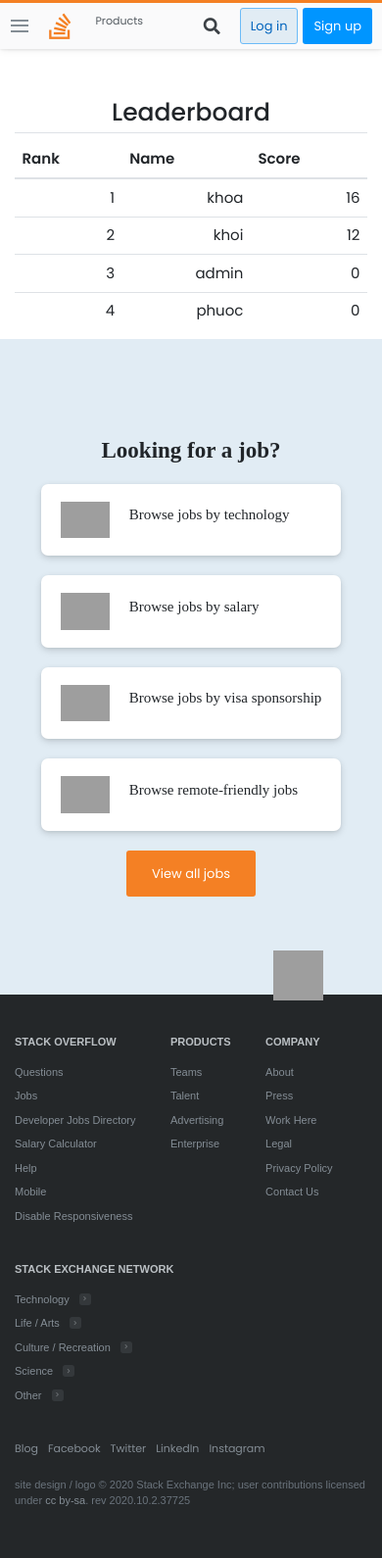
After one commit to khoivankarik/UDPT_Project, a Django app: page /leaderboard/ in a window 390 px wide. The commit adds this page. Shown: the whole page at 98% size. Run offline with Django 3.2, Linux system fonts and the light colour scheme; data comes from the database, SQL or seed files in the repository; some libraries are stand-ins or nearby versions; some web fonts are replaced; grey boxes are pictures that could not be loaded.

Commit message:
page leaderboard created

```diff
--- /dev/null
+++ b/stackprj/stackbase/templates/stackbase/chart.html
@@ -0,0 +1,117 @@
+{% extends 'base.html' %} {% block content %}
+<!DOCTYPE html>
+<html lang="en">
+  <head>
+    <meta charset="UTF-8" />
+    <meta http-equiv="X-UA-Compatible" content="IE=edge" />
+    <meta name="viewport" content="width=device-width, initial-scale=1.0" />
+    <title>Document</title>
+    <link
+      href="https://fonts.googleapis.com/css2?family=Poppins:ital,wght@0,100;0,200;0,300;0,400;0,500;0,600;1,100;1,200;1,300;1,400;1,500&display=swap"
+      rel="stylesheet"
+    />
+    <!-- <link href="https://cdn.jsdelivr.net/npm/bootstrap@5.1.1/dist/css/bootstrap.min.css" rel="stylesheet" integrity="sha384-F3w7mX95PdgyTmZZMECAngseQB83DfGTowi0iMjiWaeVhAn4FJkqJByhZMI3AhiU" crossorigin="anonymous"> -->
+    <style>
+      body {
+        margin-top: 100px;
+        font-family: "Poppins", sans-serif;
+      }
+      #fh1 {
+        margin-top: 20px;
+        margin-right: 320px;
+        font-size: 30px;
+      }
+      #sub-nav {
+        display: flex;
+        justify-content: space-around;
+      }
+      #logout-btn {
+        background-color: rgb(50, 122, 255);
+      }
+      #fh3 {
+        text-align: left;
+        font-size: 19px;
+        padding-top: 15px;
+      }
+      @media screen and (max-width: 600px) {
+        #fh3 {
+          font-size: 15px;
+          text-align: left;
+        }
+      }
+      #fh6 {
+        {% comment %} text-align: right; {% endcomment %}
+        font-size: 15px;
+        /* padding-bottom: 20px; */
+        font-weight: normal;
+      }
+      @media screen and (max-width: 600px) {
+        #fh6 {
+          font-size: 15px;
+          text-align: right;
+          font-weight: normal;
+        }
+      }
+      #fh5 {
+        display: flex;
+        justify-content: space-around;
+        text-align: left;
+        font-size: 13px;
+        padding-top: 3px;
+        width: 90px;
+        color: rgb(223, 223, 223);
+        height: 20px;
+        font-weight: normal;
+        background-color: rgb(158, 158, 158);
+        border-radius: 20px;
+        /* padding-top: 20px; */
+        /* background-color: blue; */
+      }
+      @media screen and (max-width: 600px) {
+        #fh5 {
+          font-size: 10px;
+        }
+      }
+      a {
+        color: rgb(0, 132, 255);
+      }
+      a:hover {
+        text-decoration: none;
+        color: darkblue;
+      }
+      h5 {
+        color: rgb(133, 133, 133);
+      }
+      .tag-box {
+        display: inline-block;
+      }
+    </style>
+  </head>
+  <body>
+    <div class="container">
+      <div id="sub-nav">
+        <h1>Leaderboard</h1>
+      </div>
+      <table class="table">
+        <thead>
+          <tr>
+            <th id="fh3">Rank</th>
+            <th id="fh3">Name</th>
+            <th id="fh3">Score</th>
+          </tr>
+        </thead>
+        <tbody>
+          {% for profile in profiles %}
+
+          <tr>
+            <td id = "fh6">{{ forloop.counter }}</td>
+            <td id = "fh6">{{ profile.user.username }}</td>
+            <td id = "fh6">{{ profile.score }}</td>
+          </tr>
+          {% endfor %}
+        </tbody>
+      </table>
+    </div>
+  </body>
+</html>
+{% endblock content %}
--- a/stackprj/stackbase/urls.py
+++ b/stackprj/stackbase/urls.py
@@ -27,4 +27,5 @@
     path('like-comment/<int:pk>/', views.like_comment, name="like_comment"),
     path('questions/<int:pk>/report/', views.ReportDetailView.as_view(), name="report-question"),
 
+    path('leaderboard/', views.leaderboard, name='leaderboard'),
 ]
--- a/stackprj/stackbase/views.py
+++ b/stackprj/stackbase/views.py
@@ -25,7 +25,7 @@
 from django.utils.safestring import mark_safe
 from django.contrib import messages
 from stackusers.models import Profile
-
+from django.db.models import F
 
 def home(request):
     return render(request, "home.html")
@@ -554,3 +554,9 @@
         return reverse_lazy(
             "stackbase:question-detail", kwargs={"pk": self.kwargs["pk"]}
         )
+
+def leaderboard(request):
+    # Get user profiles ordered by score in descending order
+    profiles = Profile.objects.annotate(rank=F('score')).order_by('-score')
+
+    return render(request, 'stackbase/chart.html', {'profiles': profiles})
--- a/stackprj/templates/home.html
+++ b/stackprj/templates/home.html
@@ -7,7 +7,7 @@
             We build products that empower developers and connect them to solutions that enable productivity, growth, and discovery.
         </p>
         <div class="hero-options">
-            <a href="#" class="btn btn-developers">For developers</a>
+            <a class="btn btn-developers" href="{% url 'stackbase:leaderboard' %}">Leaderboard</a>
             <a href="{% if user.is_authenticated %}
             {% url 'stackbase:question-create' %}
             {% else %}
```
